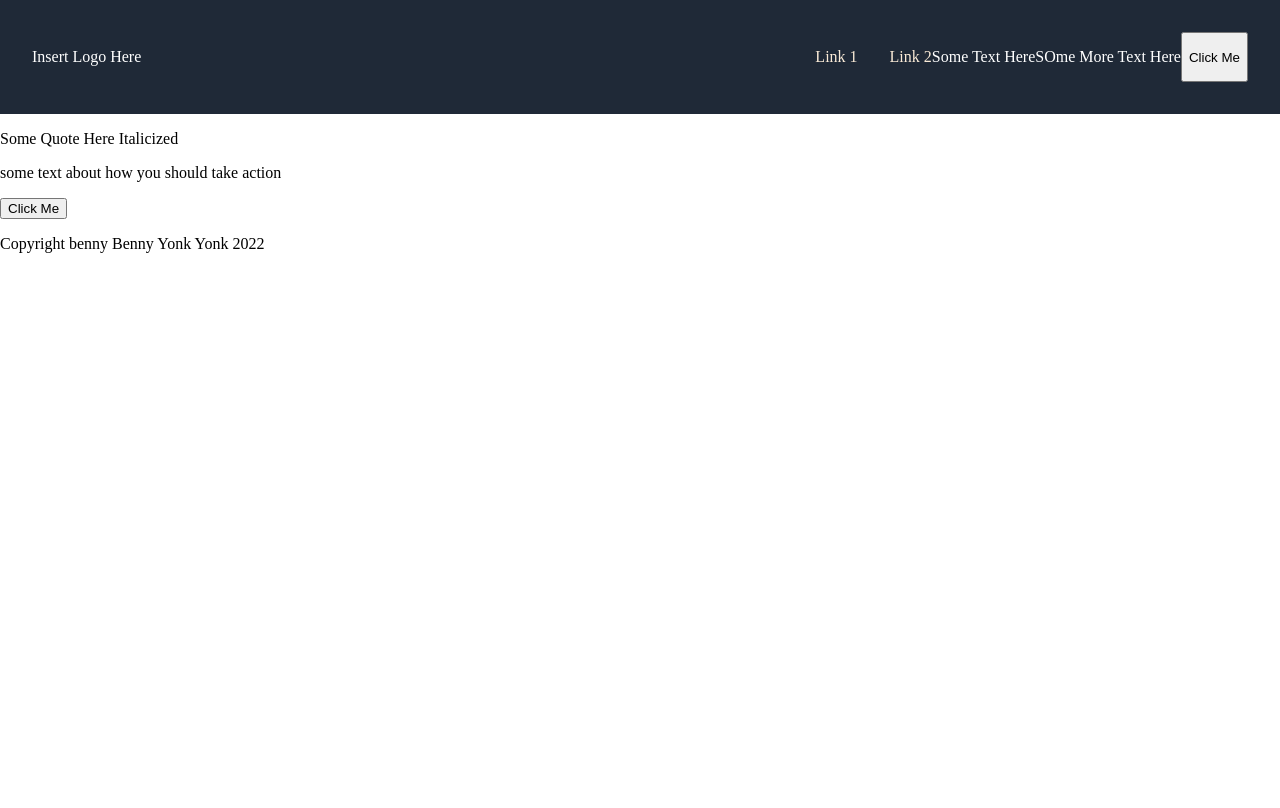
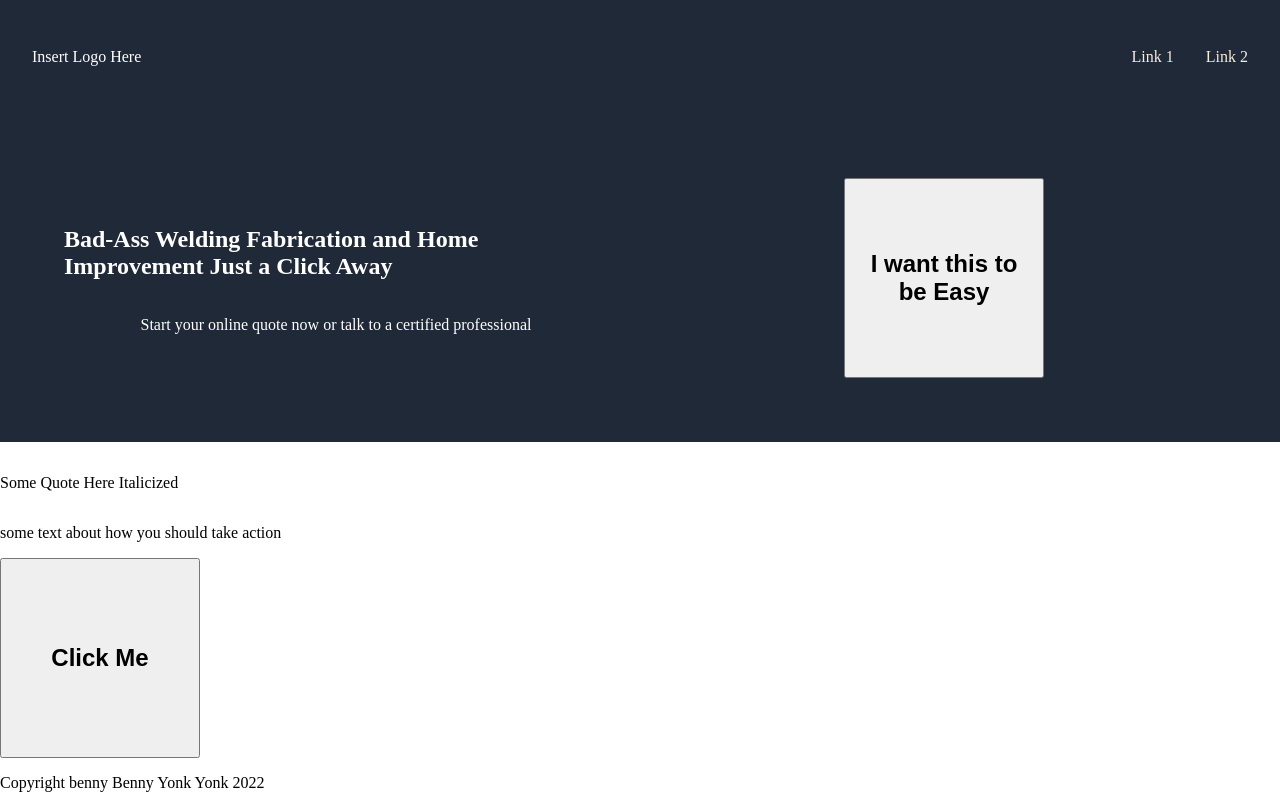
Before and after one commit to EthanOlfree/LandingPageProject, a plain HTML site: page index.html in a window 1280 px wide. Drawn offline with Linux system fonts and the light colour scheme.

Commit message:
Made header components and button design with sample text

```diff
--- a/index.html
+++ b/index.html
@@ -15,11 +15,15 @@
             <li><a href="google.com">Link 1</a></li>
             <li><a href="google.com">Link 2</a></li>
         </ul>
-        <p>Some Text Here</p>
-        <p>SOme More Text Here</p>
-        <button>Click Me</button>
-
-
+    </div>
+    <div class="header-content">
+        <div class="header-text">
+            <h2>Bad-Ass Welding Fabrication and Home Improvement Just a Click Away</h2>
+            <p>Start your online quote now or talk to a certified professional</p>
+        </div>
+        <div class="header-button">
+            <button>I want this to be <span class="bold">Easy</span></button>
+        </div>
     </div>
     <div class="content">
         <ul>
--- a/styles.css
+++ b/styles.css
@@ -1,6 +1,9 @@
 
 body {
-    margin: 0
+    margin: 0;
+    display: flex;
+    flex-direction: column;
+
 
 }
 
@@ -20,7 +23,7 @@ a {
     background-color: #1f2937;
     color: white;
     width: auto;
-    height: 40%vh;
+    height: auto;
     margin: 0;
     padding: 32px;
     display: flex;
@@ -32,3 +35,48 @@ a {
     gap: 2rem;
     justify-content:flex-end
 }
+a:hover {
+    color: #921919;
+}
+
+
+.header-content {
+    background-color: #1f2937;
+    color: white;
+    width: auto;
+    height: auto;
+    margin: 0;
+    padding: 32px;
+    display: flex;
+    justify-content: space-evenly;
+
+}
+.header-text {
+    display: flex;
+    flex: 1;
+    justify-content: center;
+    align-items: center;
+    flex-wrap: wrap;
+    width: 150px;
+    height: auto;
+    flex-direction: column;
+    padding: 16px;
+    margin: 16px;
+}
+.header-button{
+    display: flex;
+    flex: 1;
+    width: auto;
+    height: auto;
+    margin: 32px;
+    align-items: center;
+    justify-content: center;
+}
+button {
+    text-align: center;
+    padding: 8px;
+    width: 200px;
+    height: 200px;
+    font-weight: 600;
+    font-size: x-large;
+}
```
